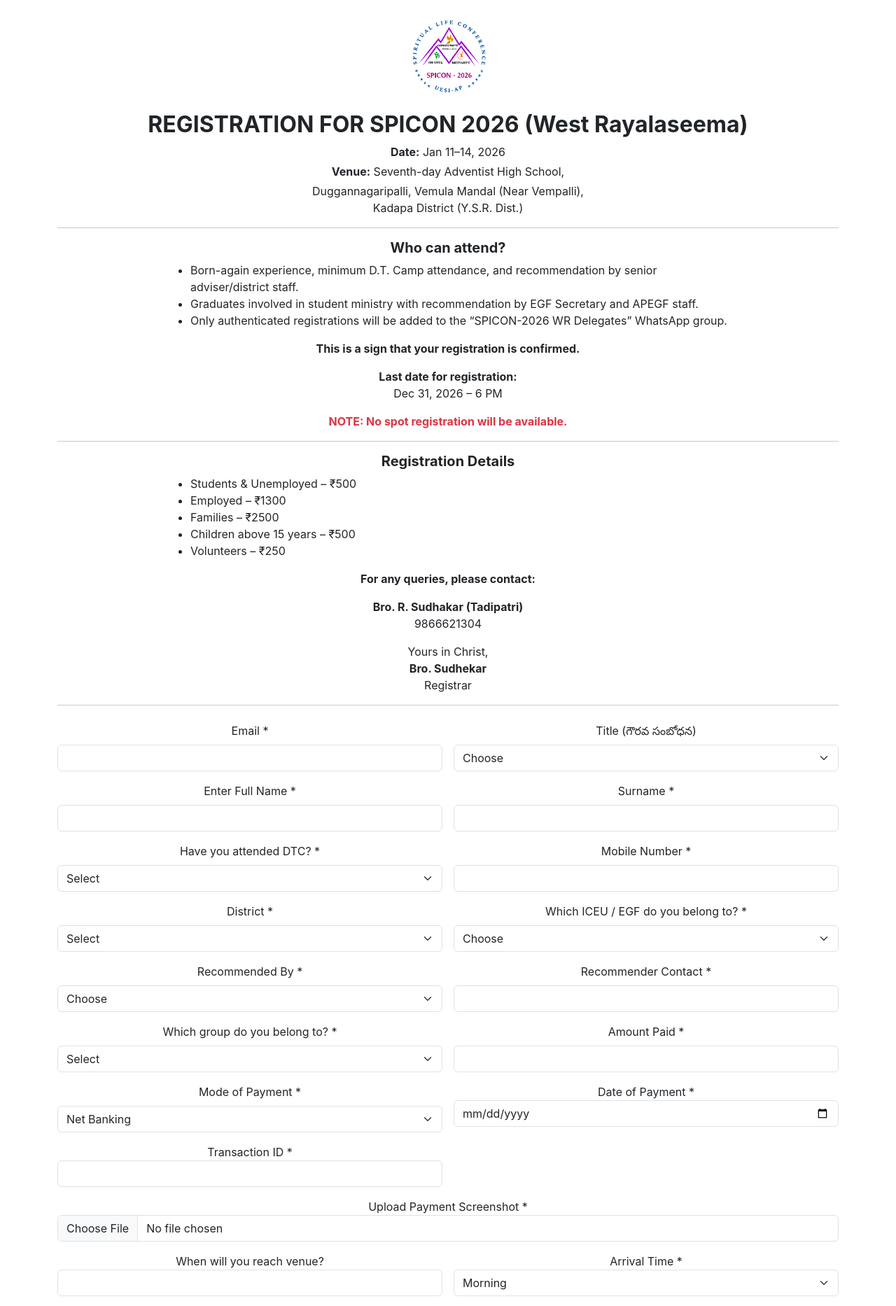
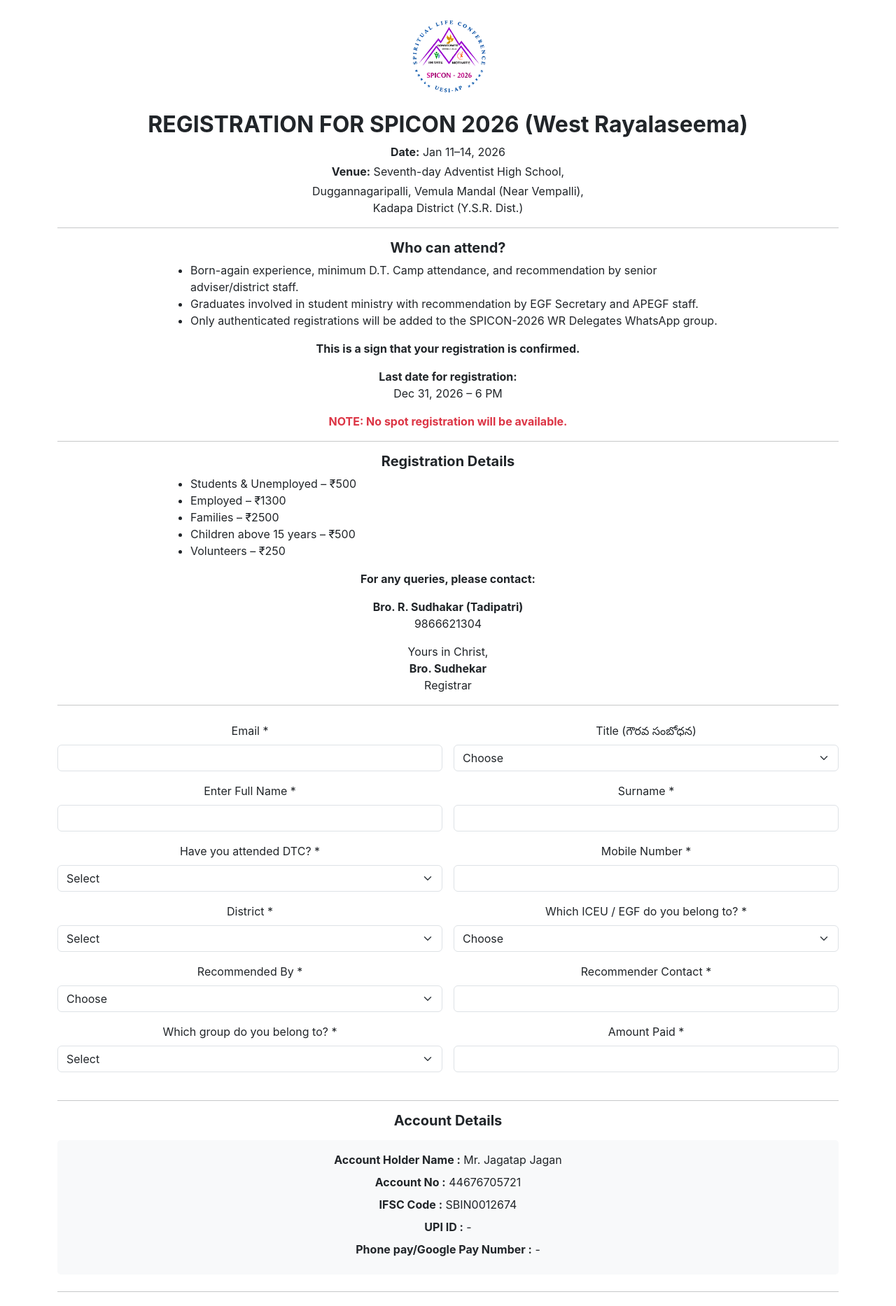
Before and after one commit to Navaz-Ahmad/spicon2026form, a React (Create React App) app: page / in a window 1280 px wide. Shown: the top 1866 px of the page at 70% size. Built offline with nearby package versions, Linux system fonts and the light colour scheme.

Commit message:
Updated Payment details

```diff
--- a/src/Registration.js
+++ b/src/Registration.js
@@ -41,7 +41,7 @@ export default function SPICONRegistration() {
   const [form, setForm] = useState(initial);
   const [screenshot, setScreenshot] = useState(null);
   const [message, setMessage] = useState("");
-  const [messageType, setMessageType] = useState(""); // success or error
+  const [messageType, setMessageType] = useState("");
   const [loading, setLoading] = useState(false);
 
   const handle = (e) => {
@@ -53,7 +53,6 @@ export default function SPICONRegistration() {
     setMessage("");
     setMessageType("");
 
-    // BASIC VALIDATION
     if (!form.fullName || !form.mobile || !form.groupType || !form.amountPaid) {
       setMessage("Please fill all mandatory fields.");
       setMessageType("error");
@@ -62,10 +61,10 @@ export default function SPICONRegistration() {
 
     const fd = new FormData();
     Object.entries(form).forEach(([k, v]) => fd.append(k, v));
-
     if (screenshot) fd.append("paymentScreenshot", screenshot);
 
     setLoading(true);
+
     try {
       const res = await fetch(
         "http://13.234.197.201:5000/api/cashier/registerCustomer",
@@ -78,9 +77,7 @@ export default function SPICONRegistration() {
       const data = await res.json();
       if (!res.ok) throw new Error(data.error || "Registration failed");
 
-      setMessage(
-        "Registration successful! You will be added to WhatsApp group soon."
-      );
+      setMessage("Registration successful! You will be added to WhatsApp group soon.");
       setMessageType("success");
 
       setForm(initial);
@@ -91,11 +88,12 @@ export default function SPICONRegistration() {
     }
 
     setLoading(false);
-    window.scrollTo({ top: 0, behavior: "smooth" }); // scroll to top
+    window.scrollTo({ top: 0, behavior: "smooth" });
   };
 
   return (
     <div className="container py-4">
+
       {/* SUCCESS / ERROR MESSAGE */}
       {message && (
         <div
@@ -115,6 +113,8 @@ export default function SPICONRegistration() {
           style={{ width: "120px", marginBottom: "15px" }}
         />
 
+
+
         <h2 className="fw-bold mb-2">
           REGISTRATION FOR SPICON 2026 (West Rayalaseema)
         </h2>
@@ -126,8 +126,7 @@ export default function SPICONRegistration() {
           <strong>Venue:</strong> Seventh-day Adventist High School,
         </p>
         <p className="mb-3">
-          Duggannagaripalli, Vemula Mandal (Near Vempalli),
-          <br />
+          Duggannagaripalli, Vemula Mandal (Near Vempalli),<br />
           Kadapa District (Y.S.R. Dist.)
         </p>
 
@@ -135,33 +134,19 @@ export default function SPICONRegistration() {
 
         <h5 className="fw-bold mt-3">Who can attend?</h5>
         <ul className="text-start mx-auto" style={{ maxWidth: "800px" }}>
-          <li>
-            Born-again experience, minimum D.T. Camp attendance, and
-            recommendation by senior adviser/district staff.
-          </li>
-          <li>
-            Graduates involved in student ministry with recommendation by EGF
-            Secretary and APEGF staff.
-          </li>
-          <li>
-            Only authenticated registrations will be added to the “SPICON-2026
-            WR Delegates” WhatsApp group.
-          </li>
+          <li>Born-again experience, minimum D.T. Camp attendance, and recommendation by senior adviser/district staff.</li>
+          <li>Graduates involved in student ministry with recommendation by EGF Secretary and APEGF staff.</li>
+          <li>Only authenticated registrations will be added to the SPICON-2026 WR Delegates WhatsApp group.</li>
         </ul>
 
-        <p className="fw-bold mt-2">
-          This is a sign that your registration is confirmed.
-        </p>
+        <p className="fw-bold mt-2">This is a sign that your registration is confirmed.</p>
 
         <p className="mt-3">
-          <strong>Last date for registration:</strong>
-          <br />
+          <strong>Last date for registration:</strong><br />
           Dec 31, 2026 – 6 PM
         </p>
 
-        <p className="text-danger fw-bold">
-          NOTE: No spot registration will be available.
-        </p>
+        <p className="text-danger fw-bold">NOTE: No spot registration will be available.</p>
 
         <hr />
 
@@ -177,16 +162,13 @@ export default function SPICONRegistration() {
         <p className="fw-bold mt-3">For any queries, please contact:</p>
 
         <p>
-          <strong>Bro. R. Sudhakar (Tadipatri)</strong>
-          <br />
+          <strong>Bro. R. Sudhakar (Tadipatri)</strong><br />
           9866621304
         </p>
 
         <p className="mt-3">
-          Yours in Christ,
-          <br />
-          <strong>Bro. Sudhekar</strong>
-          <br />
+          Yours in Christ,<br />
+          <strong>Bro. Sudhekar</strong><br />
           Registrar
         </p>
 
@@ -195,6 +177,7 @@ export default function SPICONRegistration() {
 
       {/* FORM START */}
       <form className="row g-3" onSubmit={handleSubmit}>
+
         {/* EMAIL */}
         <div className="col-md-6">
           <label className="form-label">Email *</label>
@@ -323,9 +306,7 @@ export default function SPICONRegistration() {
 
         {/* ICEU / EGF */}
         <div className="col-md-6">
-          <label className="form-label">
-            Which ICEU / EGF do you belong to? *
-          </label>
+          <label className="form-label">Which ICEU / EGF do you belong to? *</label>
           <select
             name="iceuEgf"
             className="form-select"
@@ -476,9 +457,7 @@ export default function SPICONRegistration() {
 
             {/* CHILDREN BELOW 10 */}
             <div className="col-md-6">
-              <label className="form-label">
-                Children less than 10 (Count)
-              </label>
+              <label className="form-label">Children less than 10 (Count)</label>
               <input
                 name="childBelow10Count"
                 className="form-control"
@@ -520,9 +499,7 @@ export default function SPICONRegistration() {
 
             {/* TOTAL FAMILY COUNT */}
             <div className="col-md-12">
-              <label className="form-label">
-                Total family members attending *
-              </label>
+              <label className="form-label">Total family members attending *</label>
               <input
                 name="totalFamilyMembers"
                 className="form-control"
@@ -532,11 +509,9 @@ export default function SPICONRegistration() {
               />
             </div>
 
-            {/* DELEGATES OTHER */}
+            {/* OTHER DELEGATES */}
             <div className="col-md-12">
-              <label className="form-label">
-                Other delegates excluding family
-              </label>
+              <label className="form-label">Other delegates excluding family</label>
               <textarea
                 name="delegatesOther"
                 className="form-control"
@@ -558,6 +533,23 @@ export default function SPICONRegistration() {
             required
           />
         </div>
+        {/* --- NEW ACCOUNT DETAILS SECTION ADDED HERE --- */}
+        <div className="col-12 mt-4">
+          <hr className="mb-3" />
+          <h5 className="fw-bold mb-3">Account Details</h5>
+
+          <div className="p-3" style={{ background: "#f8f9fa", borderRadius: "5px" }}>
+            <p className="mb-2"><strong>Account Holder Name :</strong> Mr. Jagatap Jagan</p>
+            <p className="mb-2"><strong>Account No :</strong> 44676705721</p>
+            <p className="mb-2"><strong>IFSC Code :</strong> SBIN0012674</p>
+            <p className="mb-2"><strong>UPI ID :</strong> - </p>
+            <p className="mb-2"><strong>Phone pay/Google Pay Number :</strong> - </p>
+
+          </div>
+
+          <hr className="mt-4" />
+        </div>
+        {/* --- END OF NEW SECTION --- */}
 
         <div className="col-md-6">
           <label className="form-label">Mode of Payment *</label>
@@ -599,7 +591,7 @@ export default function SPICONRegistration() {
           />
         </div>
 
-        {/* SCREENSHOT */}
+        {/* SCREENSHOT UPLOAD */}
         <div className="col-md-12">
           <label>Upload Payment Screenshot *</label>
           <input
@@ -645,7 +637,7 @@ export default function SPICONRegistration() {
         </div>
       </form>
 
-      {/* FULL SCREEN SPINNER */}
+      {/* FULL SCREEN LOADER */}
       {loading && (
         <div
           style={{
```
